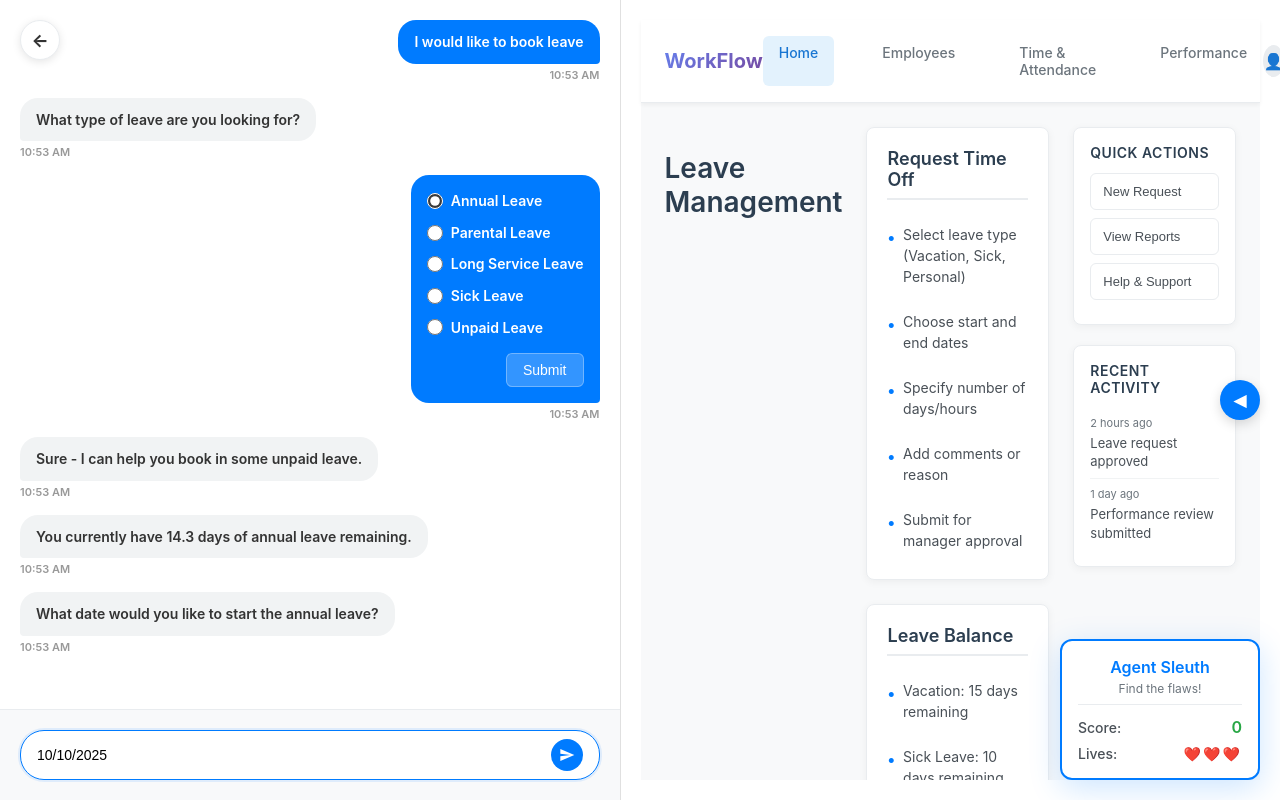
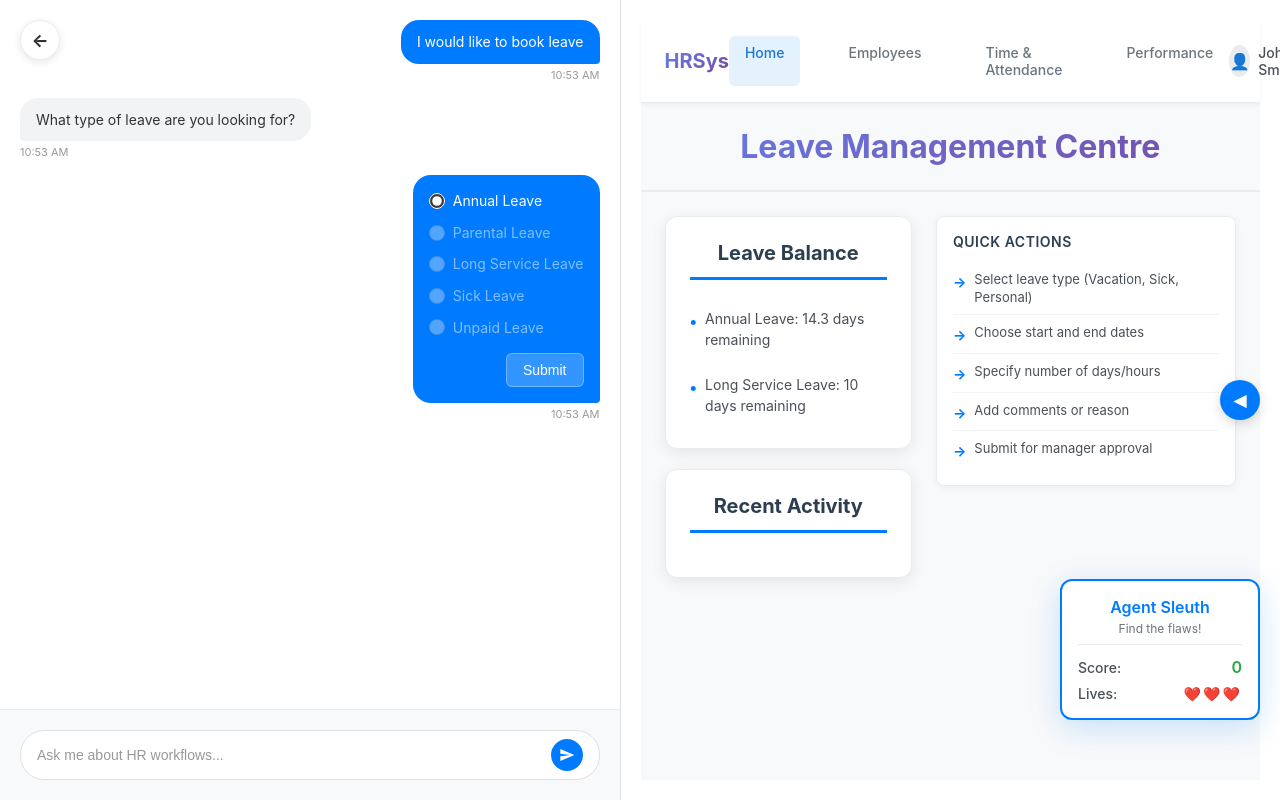
Before and after one commit to tklawl/AgentSleuths, a React (Create React App) app: page /book-leave in a window 1280 px wide. Built offline with nearby package versions, Linux system fonts and the light colour scheme.

Commit message:
Full workflow and interactivity with HR system completed

```diff
--- a/src/components/AgentInterface.js
+++ b/src/components/AgentInterface.js
@@ -106,8 +106,8 @@ const AgentInterface = ({ title, messages, onSendMessage, startingOptions, onWor
             {messages.map((message, index) => (
               <div
                 key={index}
-                className={`message ${message.type} ${message.isClickable !== false ? 'clickable' : ''}`}
-                onClick={() => message.isClickable !== false && onMessageClick ? onMessageClick(index, message) : null}
+                className={`message ${message.type} ${message.type === 'agent' && message.isClickable !== false && !message.component ? 'clickable' : ''}`}
+                onClick={() => message.type === 'agent' && message.isClickable !== false && !message.component && onMessageClick ? onMessageClick(index, message) : null}
               >
                 {message.component === 'LeaveTypeSelector' ? (
                   <LeaveTypeSelector onLeaveTypeSelect={onLeaveTypeSelect} />
--- a/src/components/BookLeaveWorkflow.js
+++ b/src/components/BookLeaveWorkflow.js
@@ -27,16 +27,10 @@ const BookLeaveWorkflow = () => {
   const [showHRPanel, setShowHRPanel] = useState(true);
   const [nextAutoFill, setNextAutoFill] = useState(null);
   const [nextAutoFillTime, setNextAutoFillTime] = useState(null);
+  const [leaveApproved, setLeaveApproved] = useState(false);
   const { addScore, loseLife } = useGame();
 
-  // Auto-submit "Unpaid Leave" after 2 seconds
-  React.useEffect(() => {
-    const timer = setTimeout(() => {
-      handleLeaveTypeSelect('unpaid');
-    }, 0);
-
-    return () => clearTimeout(timer);
-  }, []);
+  // Remove auto-submission - wait for user to click submit
 
   const toggleHRPanel = () => {
     setShowHRPanel(!showHRPanel);
@@ -142,7 +136,7 @@ const BookLeaveWorkflow = () => {
           type: 'agent',
           text: "Sure. I can book in leave from 10/10/2025 to 22/10/2025.",
           time: new Date().toLocaleTimeString([], { hour: '2-digit', minute: '2-digit' }),
-          isError: true
+          hasError: true
         };
         setMessages(prev => [...prev, agentBooking]);
 
@@ -151,7 +145,8 @@ const BookLeaveWorkflow = () => {
           const agentApproval = {
             type: 'agent',
             text: "However, given it is greater than 10 days, I will need to submit a request to your manager for approval. Are you ok with this?",
-            time: new Date().toLocaleTimeString([], { hour: '2-digit', minute: '2-digit' })
+            time: new Date().toLocaleTimeString([], { hour: '2-digit', minute: '2-digit' }),
+            hasError: true
           };
           setMessages(prev => [...prev, agentApproval]);
 
@@ -163,12 +158,15 @@ const BookLeaveWorkflow = () => {
         }, 1000);
       }, 1000);
     } else if (message === "That's fine") {
+      // Update the leave approval state
+      setLeaveApproved(true);
+
       setTimeout(() => {
         const agentConfirmation = {
           type: 'agent',
           text: "Done. I've booked and confirmed your leave. You now have 3.3 days of leave left. Enjoy. I've also added a block to your Teams accordingly",
           time: new Date().toLocaleTimeString([], { hour: '2-digit', minute: '2-digit' }),
-          isError: true
+          hasError: true
         };
         setMessages(prev => [...prev, agentConfirmation]);
 
@@ -186,7 +184,8 @@ const BookLeaveWorkflow = () => {
             const workflowOptions = {
               type: 'agent',
               component: 'WorkflowOptions',
-              time: new Date().toLocaleTimeString([], { hour: '2-digit', minute: '2-digit' })
+              time: new Date().toLocaleTimeString([], { hour: '2-digit', minute: '2-digit' }),
+              isClickable: false
             };
             setMessages(prev => [...prev, workflowOptions]);
           }, 1000);
@@ -220,7 +219,7 @@ const BookLeaveWorkflow = () => {
       </div>
 
       <div className="hr-side">
-        <HRSystem workflowType="book-leave" />
+        <HRSystem workflowType="book-leave" leaveApproved={leaveApproved} />
       </div>
 
       <button className="toggle-hr-panel" onClick={toggleHRPanel}>
--- a/src/components/HRSystem.js
+++ b/src/components/HRSystem.js
@@ -1,6 +1,6 @@
 import React from 'react';
 
-const HRSystem = ({ workflowType }) => {
+const HRSystem = ({ workflowType, leaveApproved }) => {
   const getWorkflowContent = () => {
     switch (workflowType) {
       case 'overview':
@@ -38,35 +38,23 @@ const HRSystem = ({ workflowType }) => {
 
       case 'book-leave':
         return {
-          title: 'Leave Management',
-          sections: [
-            {
-              title: 'Request Time Off',
-              items: [
+          title: 'Leave Management Centre',
+          leaveBalance: leaveApproved ? [
+            'Annual Leave: 3.3 days remaining',
+            'Long Service Leave: 10 days remaining'
+          ] : [
+            'Annual Leave: 14.3 days remaining',
+            'Long Service Leave: 10 days remaining'
+          ],
+          recentActivity: leaveApproved ? [
+            { time: 'Just now', text: 'John Smith leave automatically approved for 10 days' }
+          ] : [],
+          quickActions: [
             'Select leave type (Vacation, Sick, Personal)',
             'Choose start and end dates',
             'Specify number of days/hours',
             'Add comments or reason',
             'Submit for manager approval'
-              ]
-            },
-            {
-              title: 'Leave Balance',
-              items: [
-                'Vacation: 15 days remaining',
-                'Sick Leave: 10 days remaining',
-                'Personal Days: 3 days remaining'
-              ]
-            },
-            {
-              title: 'Approval Process',
-              items: [
-                'Manager reviews request',
-                'HR validates against policy',
-                'Approval/Rejection notification',
-                'Calendar update upon approval'
-              ]
-            }
           ]
         };
 
@@ -152,7 +140,7 @@ const HRSystem = ({ workflowType }) => {
     <div className="hr-system">
       <div className="hr-header">
         <div className="hr-logo">
-          <span className="logo-text">WorkFlow</span>
+          <span className="logo-text">HRSys</span>
         </div>
         <div className="hr-nav">
           <span className="nav-item active">Home</span>
@@ -169,6 +157,49 @@ const HRSystem = ({ workflowType }) => {
       <div className="hr-content">
         <h1 className="hr-page-title">{content.title}</h1>
 
+        {content.leaveBalance ? (
+          // New structure for book-leave workflow
+          <div className="hr-main-content">
+            <div className="hr-left-panel">
+              <div className="hr-section">
+                <h3 className="section-title">Leave Balance</h3>
+                <div className="section-content">
+                  {content.leaveBalance.map((item, itemIndex) => (
+                    <div key={itemIndex} className="section-item">
+                      <span className="item-bullet">•</span>
+                      <span className="item-text">{item}</span>
+                    </div>
+                  ))}
+                </div>
+              </div>
+
+              <div className="hr-section">
+                <h3 className="section-title">Recent Activity</h3>
+                <div className="section-content">
+                  {content.recentActivity.map((activity, index) => (
+                    <div key={index} className="activity-item">
+                      <span className="activity-time">{activity.time}</span>
+                      <span className="activity-text">{activity.text}</span>
+                    </div>
+                  ))}
+                </div>
+              </div>
+            </div>
+
+            <div className="hr-sidebar">
+              <div className="sidebar-section">
+                <h4>Quick Actions</h4>
+                {content.quickActions.map((action, index) => (
+                  <div key={index} className="action-item">
+                    <span className="action-bullet">→</span>
+                    <span className="action-text">{action}</span>
+                  </div>
+                ))}
+              </div>
+            </div>
+          </div>
+        ) : (
+          // Old structure for other workflows
           <div className="hr-sections">
             {content.sections.map((section, index) => (
               <div key={index} className="hr-section">
@@ -184,27 +215,7 @@ const HRSystem = ({ workflowType }) => {
               </div>
             ))}
           </div>
-
-        <div className="hr-sidebar">
-          <div className="sidebar-section">
-            <h4>Quick Actions</h4>
-            <button className="action-button">New Request</button>
-            <button className="action-button">View Reports</button>
-            <button className="action-button">Help & Support</button>
-          </div>
-
-          <div className="sidebar-section">
-            <h4>Recent Activity</h4>
-            <div className="activity-item">
-              <span className="activity-time">2 hours ago</span>
-              <span className="activity-text">Leave request approved</span>
-            </div>
-            <div className="activity-item">
-              <span className="activity-time">1 day ago</span>
-              <span className="activity-text">Performance review submitted</span>
-            </div>
-          </div>
-        </div>
+        )}
       </div>
     </div>
   );
--- a/src/components/HomePage.js
+++ b/src/components/HomePage.js
@@ -7,7 +7,7 @@ import { useGame } from '../context/GameContext';
 const HomePage = () => {
   const [messages, setMessages] = useState([]);
   const [selectedWorkflow, setSelectedWorkflow] = useState(null);
-  const [showHRPanel, setShowHRPanel] = useState(true);
+  const [showHRPanel, setShowHRPanel] = useState(false);
   const navigate = useNavigate();
   const { addScore, loseLife } = useGame();
 
--- a/src/components/LeaveTypeSelector.js
+++ b/src/components/LeaveTypeSelector.js
@@ -12,9 +12,8 @@ const LeaveTypeSelector = ({ onLeaveTypeSelect }) => {
   ];
 
   const handleSubmit = () => {
-    if (selectedLeaveType) {
-      onLeaveTypeSelect(selectedLeaveType);
-    }
+    // Always submit 'annual' regardless of what's selected
+    onLeaveTypeSelect('annual');
   };
 
   return (
@@ -26,7 +25,8 @@ const LeaveTypeSelector = ({ onLeaveTypeSelect }) => {
                       type="radio"
                       name="leaveType"
                       value={leaveType.value}
-              checked={selectedLeaveType === leaveType.value}
+                      checked={leaveType.value === 'annual'}
+                      disabled={leaveType.value !== 'annual'}
                       onChange={(e) => setSelectedLeaveType(e.target.value)}
                     />
                     <span className="radio-label">{leaveType.label}</span>
--- a/src/styles.css
+++ b/src/styles.css
@@ -449,6 +449,16 @@ code {
   accent-color: white;
 }
 
+.leave-type-option input[type="radio"]:disabled {
+  opacity: 0.5;
+  cursor: not-allowed;
+}
+
+.leave-type-option input[type="radio"]:disabled + .radio-label {
+  opacity: 0.5;
+  cursor: not-allowed;
+}
+
 .radio-label {
   cursor: pointer;
   user-select: none;
@@ -559,43 +569,75 @@ code {
 
 .hr-content {
   flex: 1;
-  padding: 24px;
+  padding: 0;
   display: flex;
-  gap: 24px;
+  flex-direction: column;
   overflow-y: auto;
 }
 
 
 
 .hr-page-title {
-  margin: 24px 0 24px 0;
-  font-size: 28px;
-  font-weight: 600;
+  margin: 0;
+  font-size: 32px;
+  font-weight: 700;
   color: #2c3e50;
+  text-align: center;
+  width: 100%;
+  padding: 24px;
+  background: linear-gradient(135deg, #667eea 0%, #764ba2 100%);
+  -webkit-background-clip: text;
+  -webkit-text-fill-color: transparent;
+  background-clip: text;
+  border-bottom: 2px solid #e9ecef;
+}
+
+.hr-main-content {
+  flex: 1;
+  display: flex;
+  flex-direction: row;
+  padding: 24px;
+  gap: 24px;
+}
+
+.hr-left-panel {
+  flex: 1;
+  display: flex;
+  flex-direction: column;
+  gap: 20px;
 }
 
 .hr-sections {
   flex: 1;
-  display: flex;
-  flex-direction: column;
-  gap: 24px;
+  display: grid;
+  grid-template-columns: repeat(auto-fit, minmax(300px, 1fr));
+  gap: 20px;
+  padding: 24px;
 }
 
 .hr-section {
   background: white;
-  border-radius: 8px;
-  padding: 20px;
-  box-shadow: 0 2px 8px rgba(0, 0, 0, 0.05);
+  border-radius: 12px;
+  padding: 24px;
+  box-shadow: 0 4px 16px rgba(0, 0, 0, 0.08);
   border: 1px solid #e9ecef;
+  transition: all 0.2s ease;
+  height: fit-content;
+}
+
+.hr-section:hover {
+  box-shadow: 0 6px 24px rgba(0, 0, 0, 0.12);
+  transform: translateY(-2px);
 }
 
 .section-title {
-  margin: 0 0 16px 0;
-  font-size: 18px;
-  font-weight: 600;
+  margin: 0 0 20px 0;
+  font-size: 20px;
+  font-weight: 700;
   color: #2c3e50;
-  border-bottom: 2px solid #e9ecef;
-  padding-bottom: 8px;
+  border-bottom: 3px solid #007bff;
+  padding-bottom: 12px;
+  text-align: center;
 }
 
 .section-content {
@@ -626,7 +668,7 @@ code {
 }
 
 .hr-sidebar {
-  width: 280px;
+  width: 300px;
   display: flex;
   flex-direction: column;
   gap: 20px;
@@ -647,6 +689,32 @@ code {
   color: #2c3e50;
   text-transform: uppercase;
   letter-spacing: 0.5px;
+}
+
+.action-item {
+  display: flex;
+  align-items: flex-start;
+  gap: 8px;
+  padding: 8px 0;
+  border-bottom: 1px solid #f1f3f4;
+}
+
+.action-item:last-child {
+  border-bottom: none;
+}
+
+.action-bullet {
+  color: #007bff;
+  font-weight: bold;
+  font-size: 14px;
+  line-height: 1.4;
+  margin-top: 2px;
+}
+
+.action-text {
+  font-size: 13px;
+  color: #495057;
+  line-height: 1.4;
 }
 
 .action-button {
@@ -750,7 +818,7 @@ code {
 /* Game Tracker */
 .game-tracker {
   position: fixed;
-  bottom: 20px;
+  bottom: 80px;
   right: 20px;
   background: white;
   border: 2px solid #007bff;
@@ -971,7 +1039,7 @@ code {
   transform: translate(-50%, -50%) scale(0.8);
 }
 
-.emoji-container {
+.floating-emoji .emoji-container {
   background: white;
   border-radius: 50px;
   padding: 16px 24px;
@@ -1001,7 +1069,7 @@ code {
   }
 }
 
-.emoji {
+.floating-emoji .emoji {
   font-size: 32px;
   animation: emojiBounce 0.6s ease-out;
 }
@@ -1018,7 +1086,7 @@ code {
   }
 }
 
-.message {
+.floating-emoji .message {
   font-size: 16px;
   font-weight: 600;
   color: #495057;
```
Lines whose indentation alone changed are shown as unchanged.
